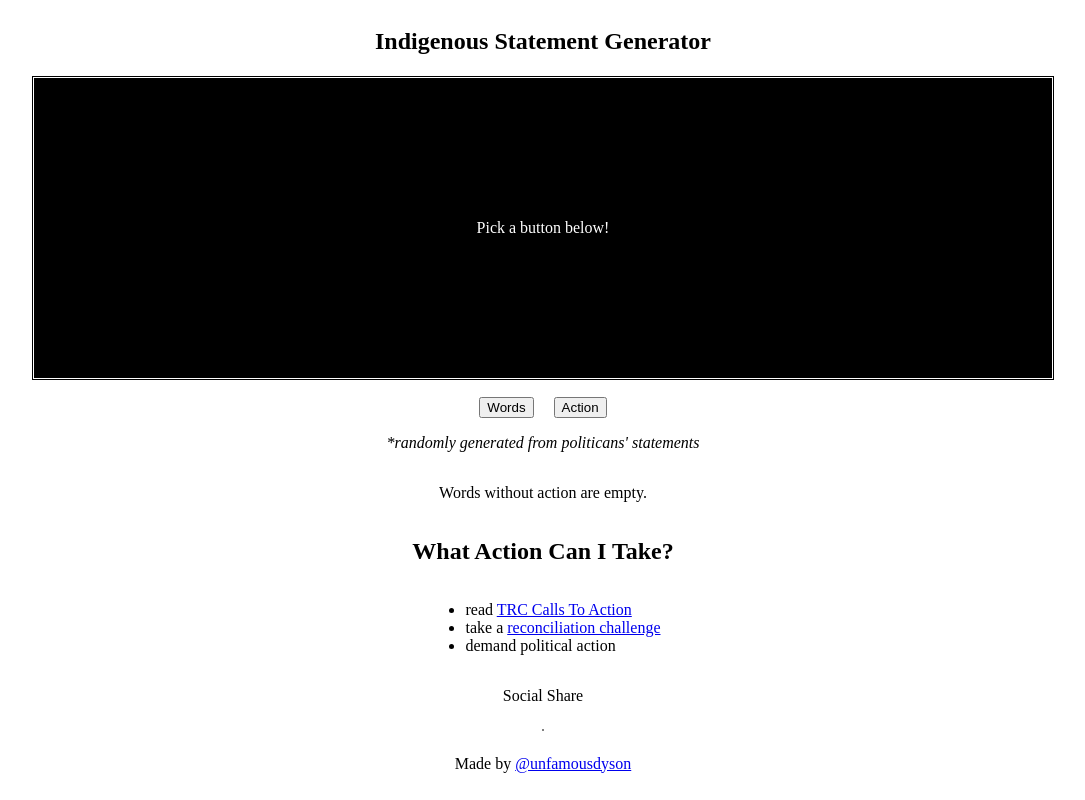
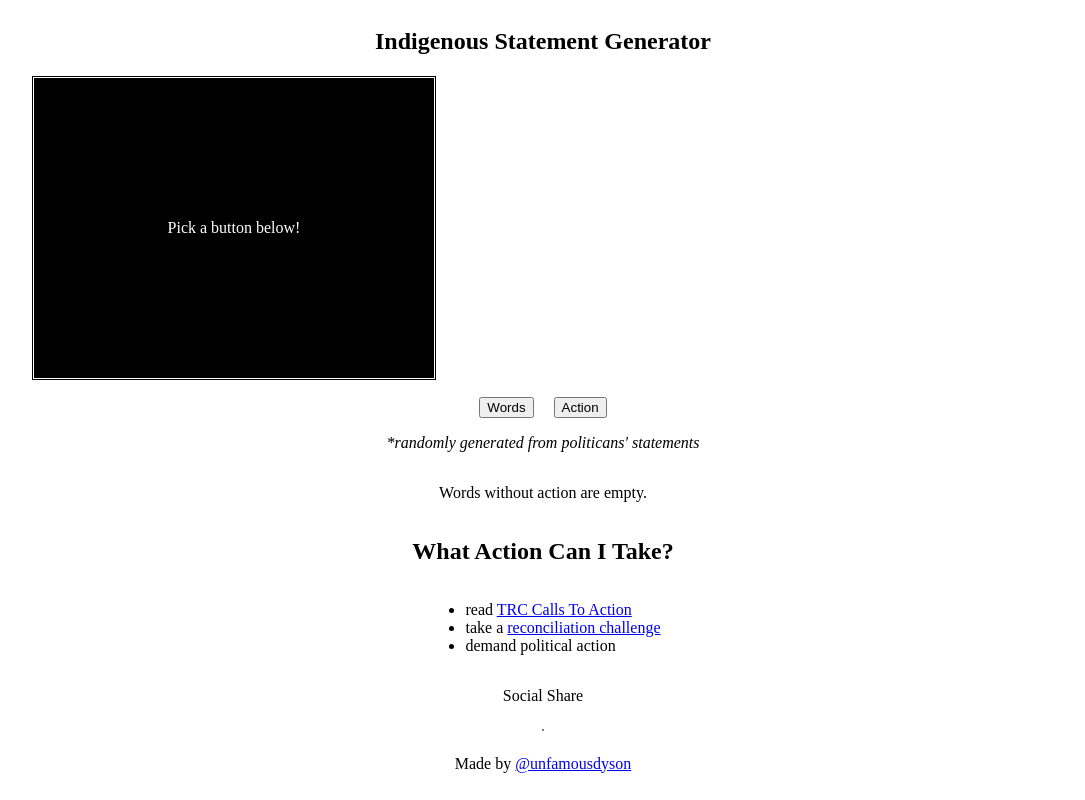
Before and after one commit to HatHeadNinja/iag, a plain HTML site: page index.html in a window 1280 px wide. Shown: the whole page, without its empty margins (97-1182 px from the left). Drawn offline with Linux system fonts and the light colour scheme.

Commit message:
adjusted style - in progress

```diff
--- a/css/styles.css
+++ b/css/styles.css
@@ -10,6 +10,7 @@ body {
   display: flex;
   flex-direction: column;
   min-height: 300px;
+  max-width: 360px;
   overflow: hidden;
   border-style: double;
   justify-content: center;
```
